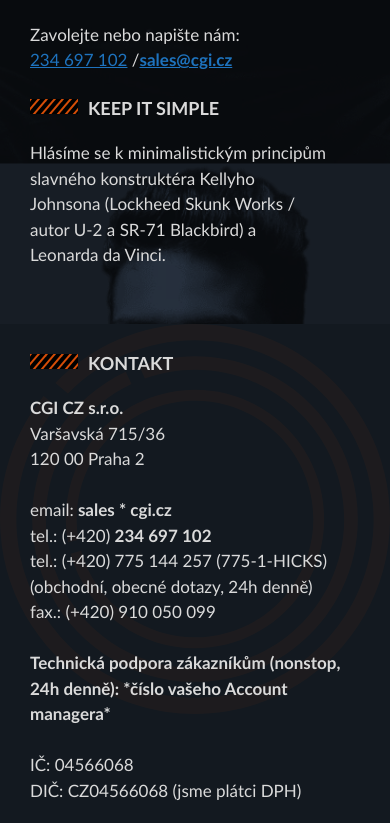
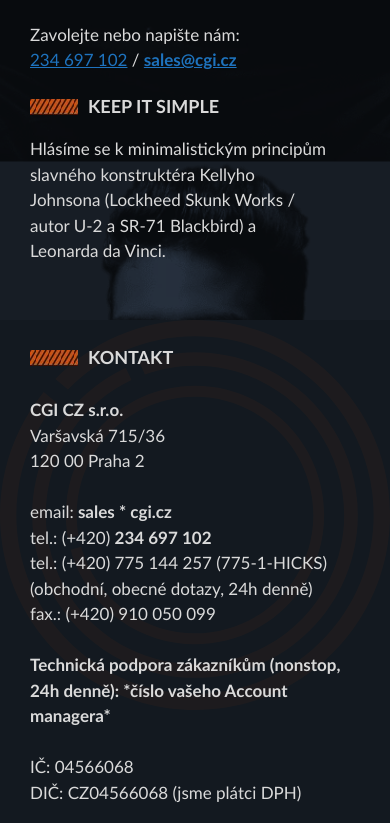
Before and after one commit to darwinroa/CGI, a Gatsby site: page / in a window 390 px wide. Shown: the part 841-1664 px from the top of the page. Built offline with nearby package versions, Linux system fonts and the light colour scheme; Gatsby itself is replaced by a stand-in of ours.

Commit message:
Optimizing the code

```diff
--- a/src/components/MainSection/index.jsx
+++ b/src/components/MainSection/index.jsx
@@ -6,9 +6,9 @@
   return (
     <div className={style.mainSection}>
       <div className={`container ${style.container}`}>
-        <div className={`${style.overlay} ${style.mainOverlay}`}></div>
+        <div className={`${style.overlay} ${style.mainOverlay}`} />
         <div className={style.boxSection}>
-          <div className={`${style.overlay} ${style.manCenter}`}></div>
+          <div className={`${style.overlay} ${style.manCenter}`} />
           <div className={style.flexContent}>
             <div className={style.col_1}>
               <div className="content">
@@ -38,9 +38,9 @@
                   <p>
                     Zavolejte nebo napište nám:
                     <br />
-                    <a href="http://callto:234697102">234 697 102</a> /
+                    <a href="http://callto:234697102">234 697 102</a> /{" "}
                     <b>
-                      <a href="mailto://sales@cgi.cz">sales@cgi.cz</a>
+                      <a href="mailto:sales@cgi.cz">sales@cgi.cz</a>
                     </b>
                   </p>
                 </div>
@@ -48,7 +48,7 @@
             </div>
             <div className={style.col_2}>
               <div className={style.content}>
-                <TitleOrangeBar title={"keep it simple"} />
+                <TitleOrangeBar title="keep it simple" />
                 <p>
                   Hlásíme se k minimalistickým principům slavného konstruktéra
                   Kellyho Johnsona (Lockheed Skunk Works / autor U-2 a SR-71
--- a/src/components/SecundarySection/SecundarySection.module.css
+++ b/src/components/SecondarySection/SecondarySection.module.css
@@ -1,14 +1,14 @@
-.secundarySection {
+.secondarySection {
   background-color: #131920;
   position: relative;
 }
 
-.secundarySection .container {
+.secondarySection .container {
   position: relative;
   padding: 120px 40px 120px 40px;
 }
 
-.secundarySection .overlay {
+.secondarySection .overlay {
   background-image: url(../../images/rings.svg);
   background-position: 30vw -67px;
   background-repeat: no-repeat;
@@ -22,34 +22,35 @@
   position: absolute;
 }
 
-.secundarySection .content {
+.secondarySection .content {
   width: 50%;
 }
 
-.secundarySection .contactInfo {
+.secondarySection .contactInfo {
+  margin-top: 10px;
   padding-right: 40px;
 }
 
 @media screen and (max-width: 1024px) {
-  .secundarySection .container {
+  .secondarySection .container {
     padding: 90px 30px 90px 30px;
   }
 
-  .secundarySection .overlay {
+  .secondarySection .overlay {
     background-position: 0 0;
   }
 }
 
 @media screen and (max-width: 767px) {
-  .secundarySection .container {
+  .secondarySection .container {
     padding: 30px;
   }
 
-  .secundarySection .content {
+  .secondarySection .content {
     width: 100%;
   }
 
-  .secundarySection .contactInfo {
+  .secondarySection .contactInfo {
     padding-right: 0;
   }
 }
--- a/src/components/SecundarySection/index.jsx
+++ b/src/components/SecondarySection/index.jsx
@@ -1,10 +1,10 @@
 import React from "react";
-import * as style from "./SecundarySection.module.css";
+import * as style from "./SecondarySection.module.css";
 import TitleOrangeBar from "../TitleOrangeBar";
 
 export default function index() {
   return (
-    <div className={style.secundarySection}>
+    <div className={style.secondarySection}>
       <div className={style.overlay}></div>
       <div className={`container ${style.container}`}>
         <div className="col">
--- a/src/components/TitleOrangeBar/TitleOrangeBar.module.css
+++ b/src/components/TitleOrangeBar/TitleOrangeBar.module.css
@@ -5,16 +5,15 @@
 .containerTitle h4 {
   font-size: 18px;
   font-weight: 700;
+  line-height: 1;
   text-transform: uppercase;
   margin-left: 10px;
   margin-bottom: 20px;
 }
 
 .orangeBar {
-  background-image: url("../../images/divider.svg");
+  background-image: url("../../images/divider.jpg");
   width: 48px;
-  height: 15.3px;
-  background-size: 16px 15.3px;
-  background-repeat: repeat;
-  background-color: #d54d07;
+  height: 16px;
+  background-size: cover;
 }
--- a/src/pages/index.jsx
+++ b/src/pages/index.jsx
@@ -2,7 +2,7 @@
 import Header from "../components/Header";
 import Footer from "../components/Footer";
 import MainSection from "../components/MainSection";
-import SecundarySection from "../components/SecundarySection";
+import SecondarySection from "../components/SecondarySection";
 import "./index.css";
 
 export default function Home() {
@@ -10,7 +10,7 @@
     <>
       <Header />
       <MainSection />
-      <SecundarySection />
+      <SecondarySection />
       <Footer />
     </>
   );
```
Also changed, not shown: src/images/divider.jpg (added), 1 other file.
